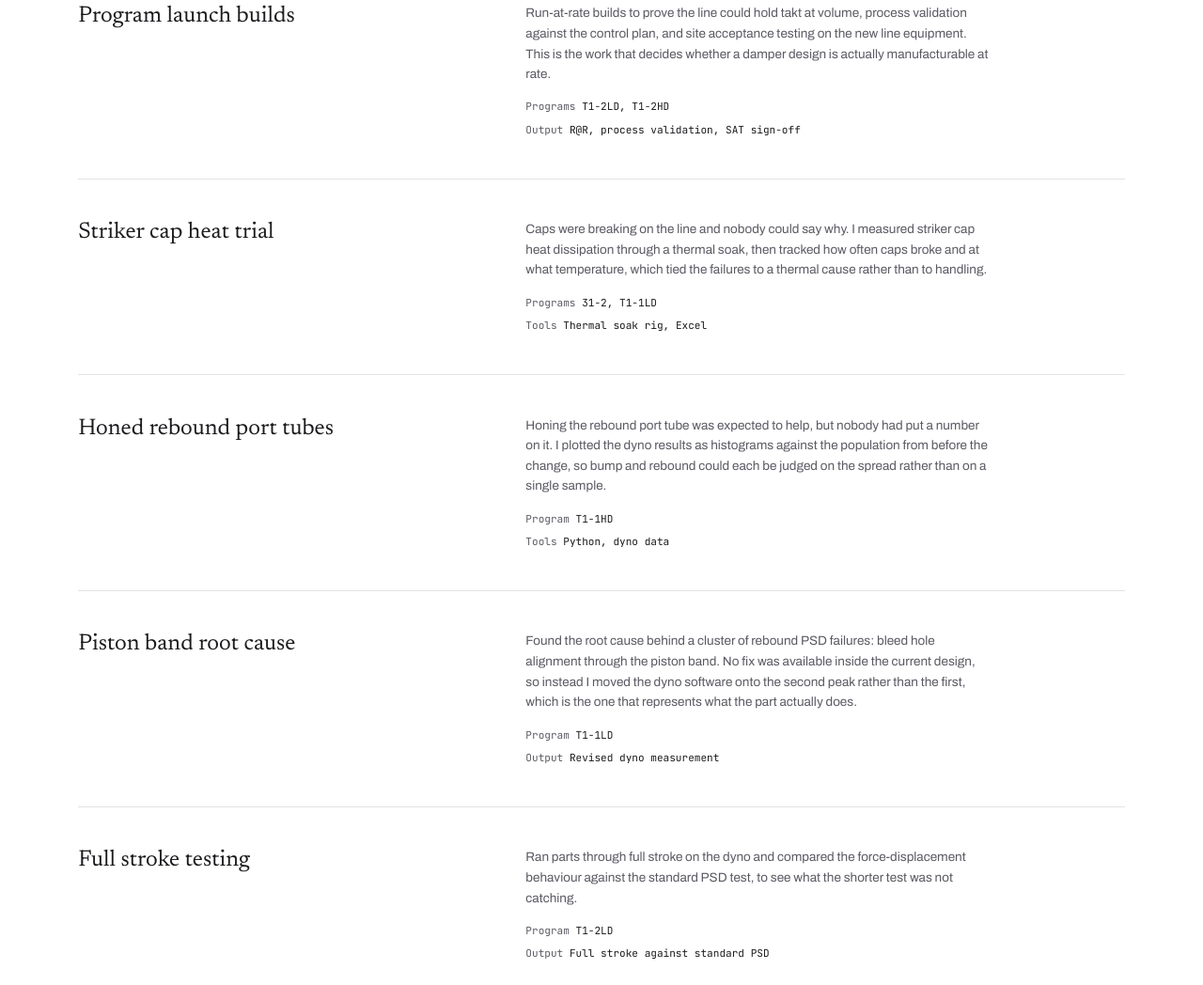
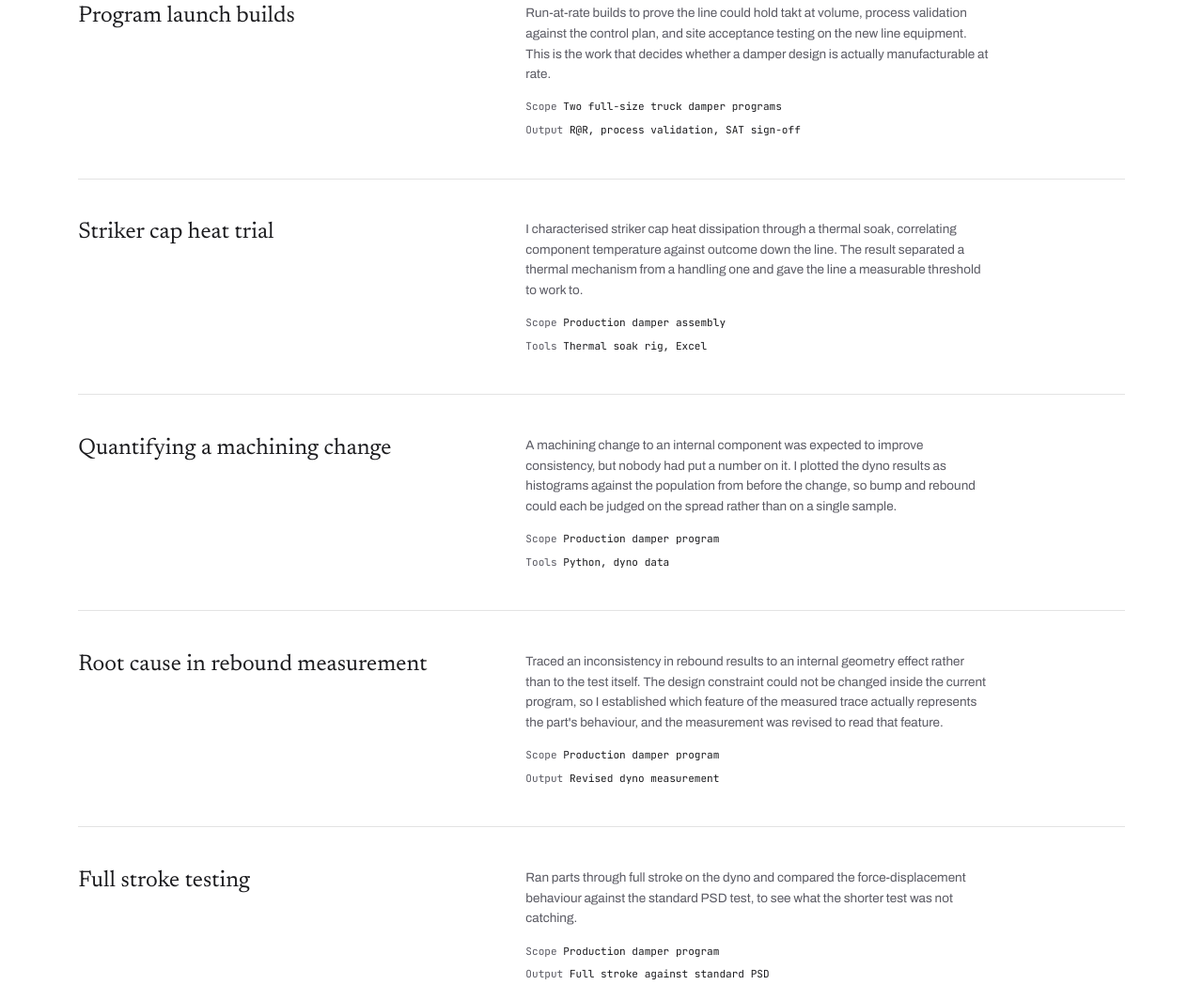
Before and after one commit to QuinHutton123/Quin_Hutton_Website, a website: page multimatic.html in a window 1280 px wide. Shown: the part 3564-4612 px from the top of the page at 94% size. Drawn offline with Linux system fonts and the light colour scheme.

Commit message:
Redact internal program codes and defect detail from Multimatic page
Remove the internal program roster (ISV, T1-1LD/HD, T1-2LD/HD, 31-2,
31-XX) and the note that these are the designations used internally.
Program chips now name the public production vehicles pictured alongside.

Rewrite entry copy to describe method rather than defect data: striker
cap thermal work, the rebound measurement root cause, and the machining
change no longer disclose failure rates, piston band geometry, or the
dyno acceptance change. Per-entry facts use generic scope in place of
customer program codes.

Correct the model-inside caption, which claimed block labels were
illegible "at this size" although the lightbox serves the full-size file.

Co-Authored-By: Claude Opus 5 <noreply@anthropic.com>

```diff
--- a/multimatic.html
+++ b/multimatic.html
@@ -108,7 +108,7 @@
         <button class="plate__frame plate__frame--natural" type="button" data-zoom aria-describedby="dm-cap-2">
           <img src="media/mm/damper/model-inside.png" alt="Inside the damper model, subsystem layout" loading="lazy" />
         </button>
-        <figcaption id="dm-cap-2"><b>Inside it</b>The bump and rebound paths built separately from the same parts: an opening area, the pressure drop across it, and the force that follows. Block labels are left unreadable at this size on purpose.</figcaption>
+        <figcaption id="dm-cap-2"><b>Inside it</b>The bump and rebound paths built separately from the same parts: an opening area, the pressure drop across it, and the force that follows. The export is deliberately low resolution, so block labels are not legible in it.</figcaption>
       </figure>
       <figure class="plate">
         <button class="plate__frame plate__frame--natural" type="button" data-zoom aria-describedby="dm-cap-3">
@@ -128,8 +128,9 @@
   <section class="section shell">
     <h2 class="display-heading" style="text-align: left;">What I worked on</h2>
     <p class="models-intro" style="margin-top: 1.2rem;">
-      Trials, launch builds and the tooling around them. Numbers, curves and tolerances belong to
-      Multimatic and are not here; what follows is the method and what it changed.
+      Trials, launch builds and the tooling around them. Programme names, numbers, curves and
+      tolerances belong to Multimatic and are not here; what follows is the method and what it
+      changed.
     </p>
     <div class="entries" style="margin-top: clamp(2rem, 4vw, 3.5rem);">
       <article class="entry">
@@ -141,7 +142,7 @@
             is the work that decides whether a damper design is actually manufacturable at rate.
           </p>
           <div class="entry__facts">
-            <span>Programs <b>T1-2LD, T1-2HD</b></span>
+            <span>Scope <b>Two full-size truck damper programs</b></span>
             <span>Output <b>R@R, process validation, SAT sign-off</b></span>
           </div>
         </div>
@@ -151,44 +152,44 @@
         <h3 class="entry__title">Striker cap heat trial</h3>
         <div>
           <p class="prose prose--muted">
-            Caps were breaking on the line and nobody could say why. I measured striker cap heat
-            dissipation through a thermal soak, then tracked how often caps broke and at what
-            temperature, which tied the failures to a thermal cause rather than to handling.
+            I characterised striker cap heat dissipation through a thermal soak, correlating
+            component temperature against outcome down the line. The result separated a thermal
+            mechanism from a handling one and gave the line a measurable threshold to work to.
           </p>
           <div class="entry__facts">
-            <span>Programs <b>31-2, T1-1LD</b></span>
+            <span>Scope <b>Production damper assembly</b></span>
             <span>Tools <b>Thermal soak rig, Excel</b></span>
           </div>
         </div>
       </article>
 
       <article class="entry">
-        <h3 class="entry__title">Honed rebound port tubes</h3>
+        <h3 class="entry__title">Quantifying a machining change</h3>
         <div>
           <p class="prose prose--muted">
-            Honing the rebound port tube was expected to help, but nobody had put a number on it.
-            I plotted the dyno results as histograms against the population from before the
-            change, so bump and rebound could each be judged on the spread rather than on a
-            single sample.
+            A machining change to an internal component was expected to improve consistency, but
+            nobody had put a number on it. I plotted the dyno results as histograms against the
+            population from before the change, so bump and rebound could each be judged on the
+            spread rather than on a single sample.
           </p>
           <div class="entry__facts">
-            <span>Program <b>T1-1HD</b></span>
+            <span>Scope <b>Production damper program</b></span>
             <span>Tools <b>Python, dyno data</b></span>
           </div>
         </div>
       </article>
 
       <article class="entry">
-        <h3 class="entry__title">Piston band root cause</h3>
+        <h3 class="entry__title">Root cause in rebound measurement</h3>
         <div>
           <p class="prose prose--muted">
-            Found the root cause behind a cluster of rebound PSD failures: bleed hole alignment
-            through the piston band. No fix was available inside the current design, so instead I
-            moved the dyno software onto the second peak rather than the first, which is the one
-            that represents what the part actually does.
+            Traced an inconsistency in rebound results to an internal geometry effect rather than
+            to the test itself. The design constraint could not be changed inside the current
+            program, so I established which feature of the measured trace actually represents the
+            part's behaviour, and the measurement was revised to read that feature.
           </p>
           <div class="entry__facts">
-            <span>Program <b>T1-1LD</b></span>
+            <span>Scope <b>Production damper program</b></span>
             <span>Output <b>Revised dyno measurement</b></span>
           </div>
         </div>
@@ -203,7 +204,7 @@
             catching.
           </p>
           <div class="entry__facts">
-            <span>Program <b>T1-2LD</b></span>
+            <span>Scope <b>Production damper program</b></span>
             <span>Output <b>Full stroke against standard PSD</b></span>
           </div>
         </div>
@@ -219,7 +220,7 @@
             issues to Keyence for further improvements.
           </p>
           <div class="entry__facts">
-            <span>Programs <b>T1-1HD, T1-2LD, T1-2HD</b></span>
+            <span>Scope <b>Three production lines</b></span>
             <span>Tools <b>Keyence vision software</b></span>
           </div>
         </div>
@@ -233,7 +234,7 @@
             out of the line, without moving the work onto the stations either side of the gap.
           </p>
           <div class="entry__facts">
-            <span>Program <b>31-2</b></span>
+            <span>Scope <b>One assembly line</b></span>
             <span>Output <b>Revised line layout</b></span>
           </div>
         </div>
@@ -251,7 +252,7 @@
           </p>
           <div class="entry__facts">
             <span>Built in <b>Python (VS Code), Excel VBA</b></span>
-            <span>Covers <b>T1-1HD, T1-2LD, T1-2HD</b></span>
+            <span>Covers <b>Three production programs</b></span>
           </div>
         </div>
       </article>
@@ -261,9 +262,8 @@
   <section class="section shell" id="programs">
     <h2 class="display-heading" style="text-align: left;">Programs</h2>
     <p class="models-intro" style="margin-top: 1.2rem;">
-      The damper programs I worked on, grouped by the customer they ship to. The codes are the
-      ones they go by inside the building; T1-2LD jounce is the jounce control unit rather than a
-      main damper.
+      The damper programs I worked on, grouped by the customer they ship to, named by the
+      production vehicles they ship on. Internal program designations are omitted.
     </p>
 
     <div class="brands">
@@ -276,8 +276,8 @@
             Most of my line time, trials and launch work sat here.
           </p>
           <div class="codes codes--tight">
-            <span>ISV</span><span>T1-1LD</span><span>T1-1HD</span><span>T1-2LD</span>
-            <span>T1-2HD</span><span>T1-2LD jounce</span><span>31-2</span><span>31-XX</span>
+            <span>Full-size pickup · light duty</span><span>Full-size pickup · heavy duty</span>
+            <span>Silverado HD ZR2</span><span>Colorado ZR2</span><span>Jounce control units</span>
           </div>
           <div class="brand__shots">
             <figure class="shot">
```
